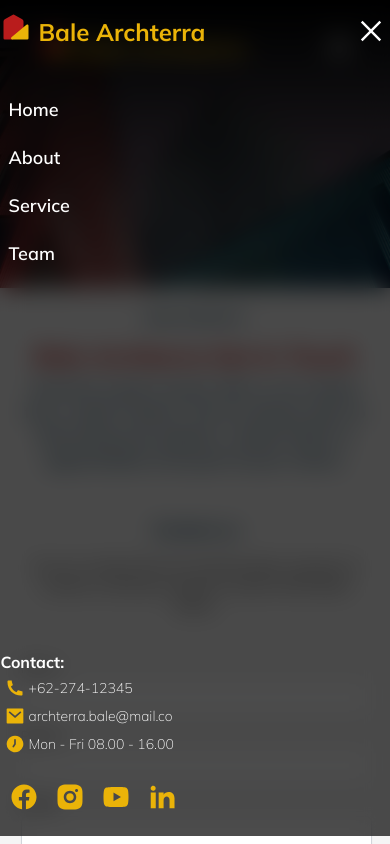
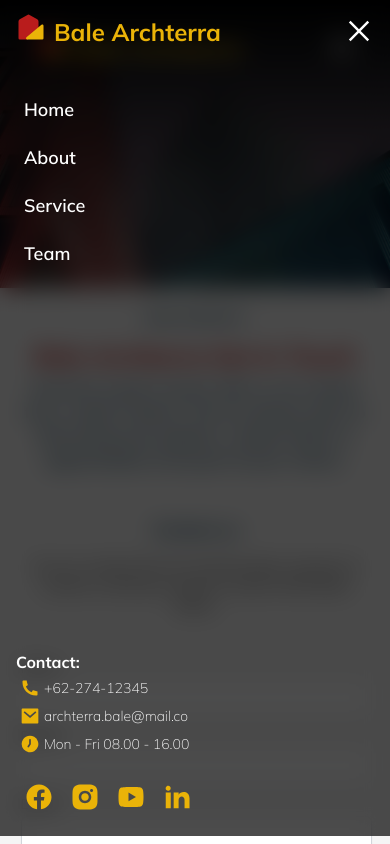
Before and after one commit to salim45d/bale-archterra, a Next.js app: page /contact in a window 390 px wide. Both pictures are taken after a click on the button "Open Menu". Shown: the top 844 px of the page. Built offline with nearby package versions, Linux system fonts and the light colour scheme.

Commit message:
fix: Change Navbar

```diff
--- a/src/components/navbar/components/mobileMenu.tsx
+++ b/src/components/navbar/components/mobileMenu.tsx
@@ -11,13 +11,13 @@ export default function MobileMenu() {
 
   return (
     <div
-      className={`z-20 p-5 -top-2 -right-[5%] -left-[5%] rounded-lg h-screen w-auto bg-black/70 backdrop-blur-md text-white transition-transform duration-300 transform ${
+      className={`z-20 px-8 py-5 -top-2 -right-4 -left-4 rounded-lg h-screen w-auto bg-black/70 backdrop-blur-md text-white transition-transform duration-300 transform ${
         navbar.isOpen ? "translate-x-0 fixed" : "translate-x-full hidden"
       }`}
     >
       <div>
         <button
-          className="absolute right-3 top-3 p-3"
+          className="absolute right-4 top-2 p-4"
           aria-label="Close Menu"
           onClick={() => dispatch(closeNav())}
         >
--- a/src/components/navbar/navbar.tsx
+++ b/src/components/navbar/navbar.tsx
@@ -29,7 +29,7 @@ export default function Navbar() {
         <nav
           className={`transitions fixed py-3 z-10 px-[5%] ${
             navbar.isScroll
-              ? "bg-black/70 backdrop-blur-md top-2 left-2 right-2 rounded-lg w-auto"
+              ? "bg-black/70 backdrop-blur-md top-2 left-[5%] right-[5%] rounded-lg w-auto"
               : "bg-transparent top-7 w-screen"
           }`}
         >
@@ -41,7 +41,7 @@ export default function Navbar() {
       </div>
       {/* Mobile Navbar */}
       <nav
-        className={`sm:hidden fixed top-2 right-[5%] left-[5%] z-10 w-auto rounded-lg pl-5 transitions
+        className={`sm:hidden fixed top-2 right-4 left-4 z-10 w-auto rounded-lg pl-5 transitions
           ${navbar.isScroll ? "py-3 bg-black/70 backdrop-blur-md" : "py-5"}`}
       >
         <div className="md:hidden flex flex-row items-center text-white">
```
